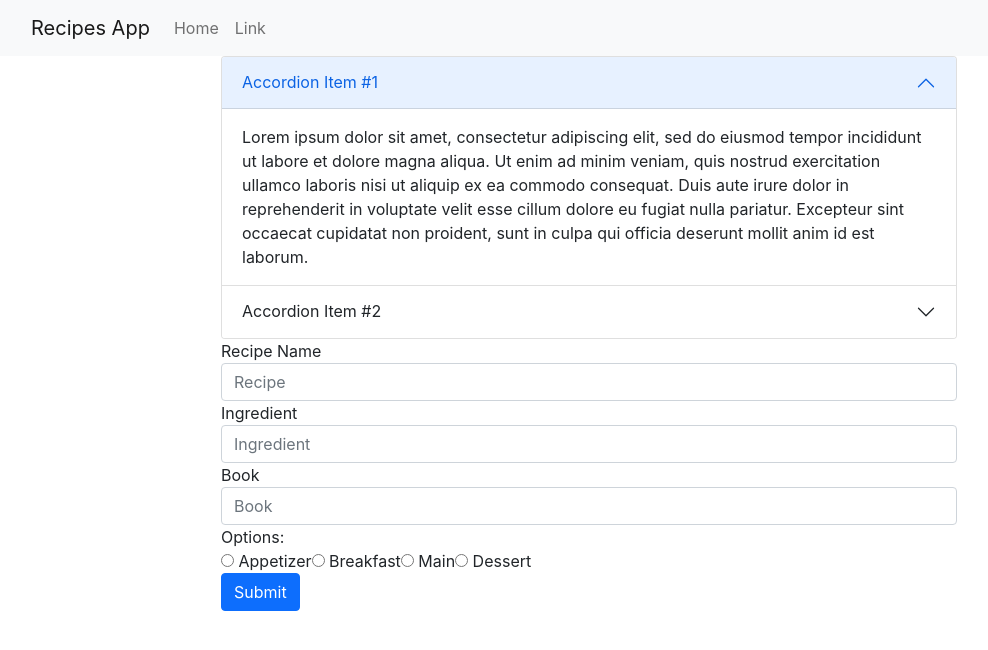
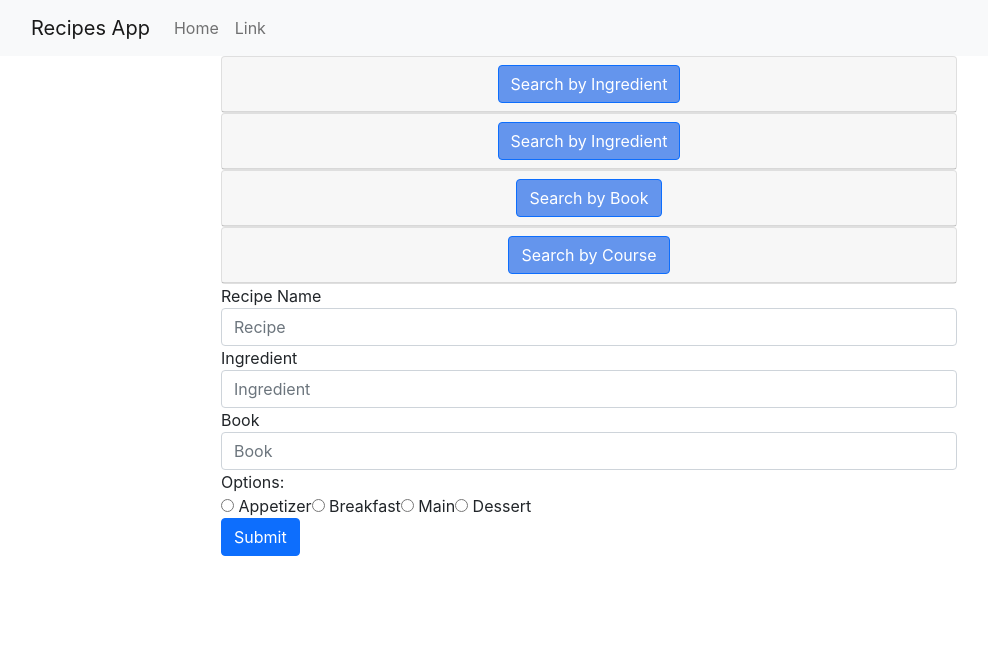
Before and after one commit to davidsjg/DMD-Recipes-App, a React (Create React App) app in the folder client/: page / in a window 1280 px wide. Shown: the top 650 px of the page, without its empty margins (51-1039 px from the left). Built offline with nearby package versions, Linux system fonts and the light colour scheme; the HTML template or start-up script is replaced by a standard one.

Commit message:
Accordion added with buttons

```diff
--- a/client/public/index.css
+++ b/client/public/index.css
@@ -2,3 +2,8 @@
   background-color: powderblue;
   border-radius: 5px;
 }
+
+.homeAccord {
+  display: flex;
+  justify-content: center;
+}
--- a/client/src/components/AccordionTest.js
+++ b/client/src/components/AccordionTest.js
@@ -1,37 +1,123 @@
 import React from "react";
 import Accordion from "react-bootstrap/Accordion";
+import Button from "react-bootstrap/Button";
+import { useAccordionButton } from "react-bootstrap/esm/AccordionButton";
 import Card from "react-bootstrap/Card";
+
 // var Accordion = require("react-bootstrap").Accordion;
 
-export default function AccordionTest() {
+function CustomToggle({ children, eventKey }) {
+  const decoratedOnClick = useAccordionButton(eventKey, () =>
+    console.log("totally custom!")
+  );
+
+  return (
+    <Button
+      type="button"
+      style={{ backgroundColor: "cornflowerBlue " }}
+      onClick={decoratedOnClick}
+    >
+      {children}
+    </Button>
+  );
+}
+
+export default function AccordionExample() {
   return (
     <>
       <Accordion defaultActiveKey="0">
-        <Accordion.Item eventKey="0">
-          <Accordion.Header>Accordion Item #1</Accordion.Header>
-          <Accordion.Body>
-            Lorem ipsum dolor sit amet, consectetur adipiscing elit, sed do
-            eiusmod tempor incididunt ut labore et dolore magna aliqua. Ut enim
-            ad minim veniam, quis nostrud exercitation ullamco laboris nisi ut
-            aliquip ex ea commodo consequat. Duis aute irure dolor in
-            reprehenderit in voluptate velit esse cillum dolore eu fugiat nulla
-            pariatur. Excepteur sint occaecat cupidatat non proident, sunt in
-            culpa qui officia deserunt mollit anim id est laborum.
-          </Accordion.Body>
-        </Accordion.Item>
-        <Accordion.Item eventKey="1">
-          <Accordion.Header>Accordion Item #2</Accordion.Header>
-          <Accordion.Body>
-            Lorem ipsum dolor sit amet, consectetur adipiscing elit, sed do
-            eiusmod tempor incididunt ut labore et dolore magna aliqua. Ut enim
-            ad minim veniam, quis nostrud exercitation ullamco laboris nisi ut
-            aliquip ex ea commodo consequat. Duis aute irure dolor in
-            reprehenderit in voluptate velit esse cillum dolore eu fugiat nulla
-            pariatur. Excepteur sint occaecat cupidatat non proident, sunt in
-            culpa qui officia deserunt mollit anim id est laborum.
-          </Accordion.Body>
-        </Accordion.Item>
+        <Card>
+          <Card.Header className="homeAccord">
+            <CustomToggle eventKey="1">Search by Ingredient</CustomToggle>
+          </Card.Header>
+          <Accordion.Collapse eventKey="1">
+            <Card.Body>Hello! I'm another body</Card.Body>
+          </Accordion.Collapse>
+        </Card>
+        <Card>
+          <Card.Header className="homeAccord">
+            <CustomToggle eventKey="2">Search by Ingredient</CustomToggle>
+          </Card.Header>
+          <Accordion.Collapse eventKey="2">
+            <Card.Body>Hello! I'm another body</Card.Body>
+          </Accordion.Collapse>
+        </Card>
+        <Card>
+          <Card.Header className="homeAccord">
+            <CustomToggle eventKey="3">Search by Book</CustomToggle>
+          </Card.Header>
+          <Accordion.Collapse eventKey="3">
+            <Card.Body>Hello! I'm another body</Card.Body>
+          </Accordion.Collapse>
+        </Card>
+        <Card>
+          <Card.Header className="homeAccord">
+            <CustomToggle eventKey="4">Search by Course</CustomToggle>
+          </Card.Header>
+          <Accordion.Collapse eventKey="4">
+            <Card.Body>Hello! I'm another body</Card.Body>
+          </Accordion.Collapse>
+        </Card>
       </Accordion>
     </>
   );
 }
+
+// export default function AccordionTest() {
+//   return (
+//     <>
+//       <form>
+//         <Accordion>
+//           <Accordion.Item eventKey="0">
+//             <Accordion.Header>Recipe</Accordion.Header>
+//             <Accordion.Body>
+//               Lorem ipsum dolor sit amet, consectetur adipiscing elit, sed do
+//               eiusmod tempor incididunt ut labore et dolore magna aliqua. Ut
+//               enim ad minim veniam, quis nostrud exercitation ullamco laboris
+//               nisi ut aliquip ex ea commodo consequat. Duis aute irure dolor in
+//               reprehenderit in voluptate velit esse cillum dolore eu fugiat
+//               nulla pariatur. Excepteur sint occaecat cupidatat non proident,
+//               sunt in culpa qui officia deserunt mollit anim id est laborum.
+//             </Accordion.Body>
+//           </Accordion.Item>
+//           <Accordion.Item eventKey="1">
+//             <Accordion.Header>Ingredient</Accordion.Header>
+//             <Accordion.Body>
+//               Lorem ipsum dolor sit amet, consectetur adipiscing elit, sed do
+//               eiusmod tempor incididunt ut labore et dolore magna aliqua. Ut
+//               enim ad minim veniam, quis nostrud exercitation ullamco laboris
+//               nisi ut aliquip ex ea commodo consequat. Duis aute irure dolor in
+//               reprehenderit in voluptate velit esse cillum dolore eu fugiat
+//               nulla pariatur. Excepteur sint occaecat cupidatat non proident,
+//               sunt in culpa qui officia deserunt mollit anim id est laborum.
+//             </Accordion.Body>
+//           </Accordion.Item>
+//           <Accordion.Item eventKey="2">
+//             <Accordion.Header>Book</Accordion.Header>
+//             <Accordion.Body>
+//               Lorem ipsum dolor sit amet, consectetur adipiscing elit, sed do
+//               eiusmod tempor incididunt ut labore et dolore magna aliqua. Ut
+//               enim ad minim veniam, quis nostrud exercitation ullamco laboris
+//               nisi ut aliquip ex ea commodo consequat. Duis aute irure dolor in
+//               reprehenderit in voluptate velit esse cillum dolore eu fugiat
+//               nulla pariatur. Excepteur sint occaecat cupidatat non proident,
+//               sunt in culpa qui officia deserunt mollit anim id est laborum.
+//             </Accordion.Body>
+//           </Accordion.Item>
+//           <Accordion.Item eventKey="3">
+//             <Accordion.Header>Accordion Item #2</Accordion.Header>
+//             <Accordion.Body>
+//               Lorem ipsum dolor sit amet, consectetur adipiscing elit, sed do
+//               eiusmod tempor incididunt ut labore et dolore magna aliqua. Ut
+//               enim ad minim veniam, quis nostrud exercitation ullamco laboris
+//               nisi ut aliquip ex ea commodo consequat. Duis aute irure dolor in
+//               reprehenderit in voluptate velit esse cillum dolore eu fugiat
+//               nulla pariatur. Excepteur sint occaecat cupidatat non proident,
+//               sunt in culpa qui officia deserunt mollit anim id est laborum.
+//             </Accordion.Body>
+//           </Accordion.Item>
+//         </Accordion>
+//       </form>
+//     </>
+//   );
+// }
```
